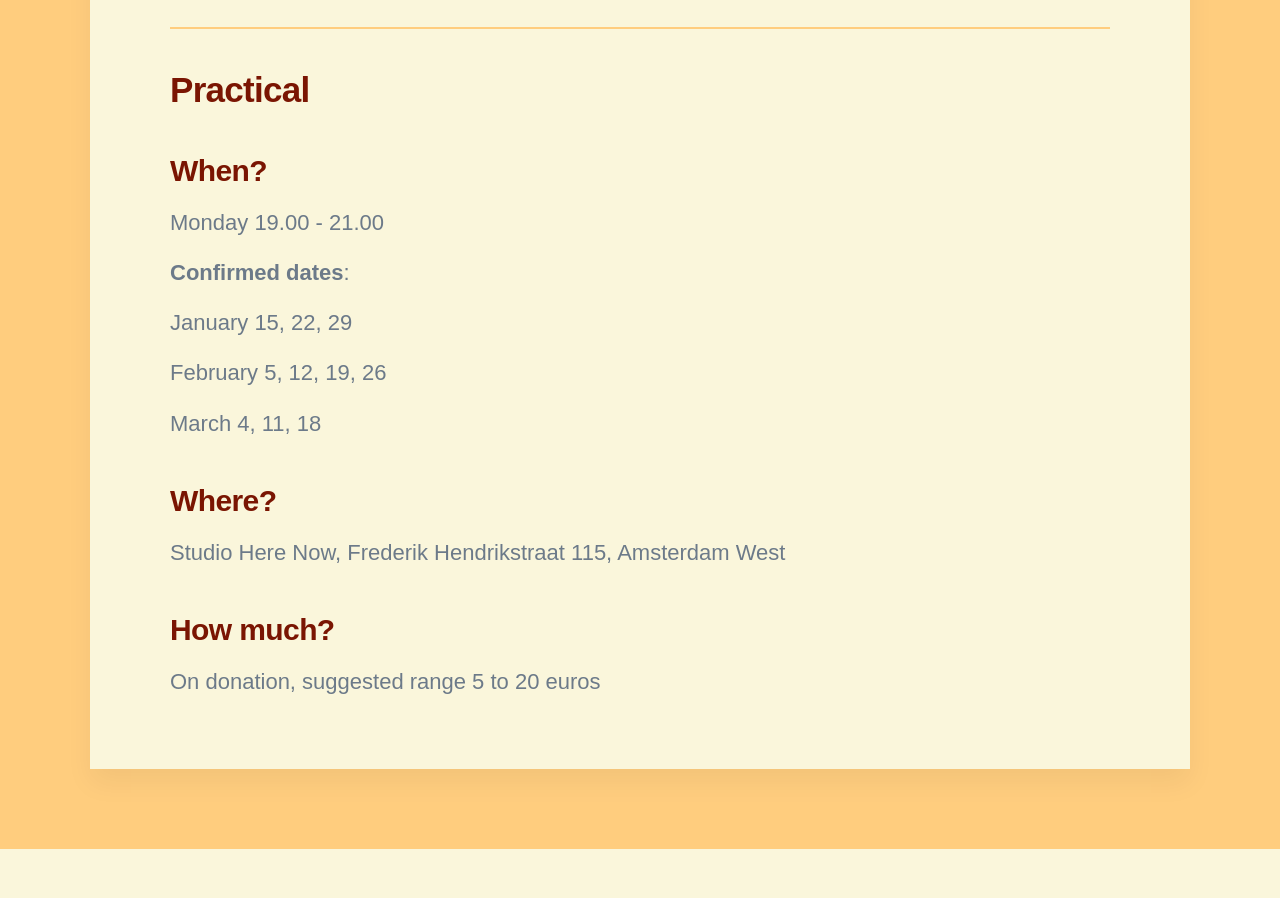
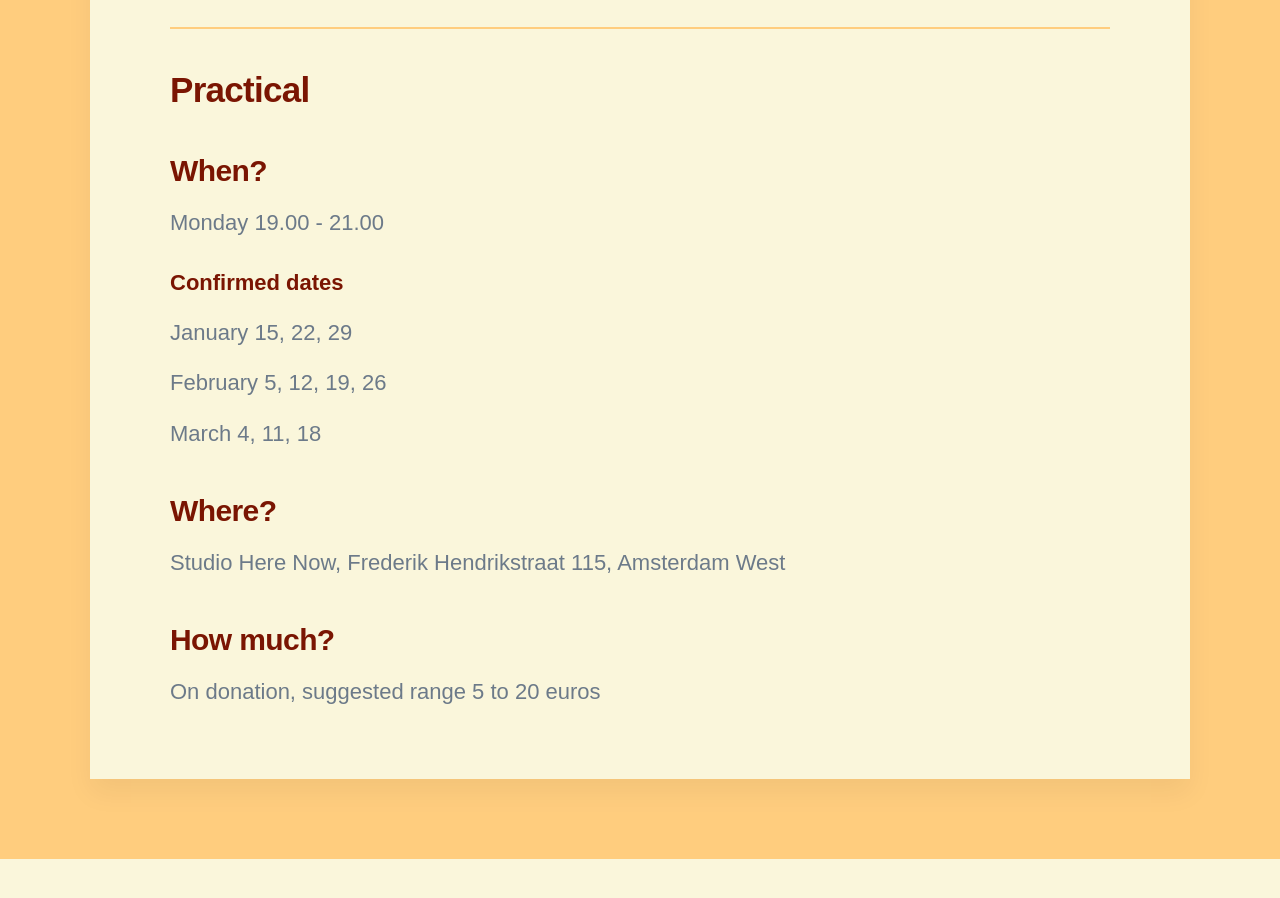
Before and after one commit to threekeytherapy/threekeytherapy.com, a Jekyll site: the page built from _projects/trainings.md, in a window 1280 px wide and 900 px high, scrolled down 1107 px. Built offline with Jekyll 4.4.1, drawn with Linux system fonts in a browser that asks for light colours; nearby versions of some CDN libraries; some web fonts are replaced.

Commit message:
tweaks formatting

```diff
--- a/_projects/trainings.md
+++ b/_projects/trainings.md
@@ -24,7 +24,7 @@ We usually close with a small sharing circle.
 
 Monday 19.00 - 21.00
 
-**Confirmed dates**:
+#### Confirmed dates
 
 January 15, 22, 29
 
```
